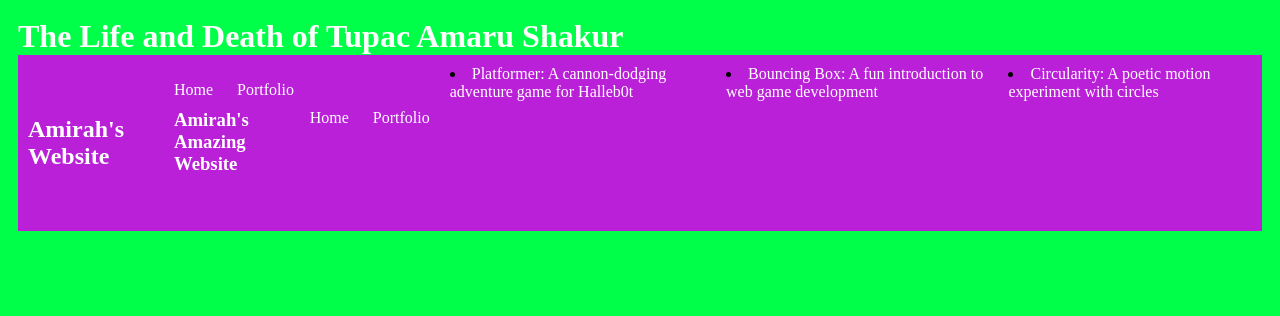
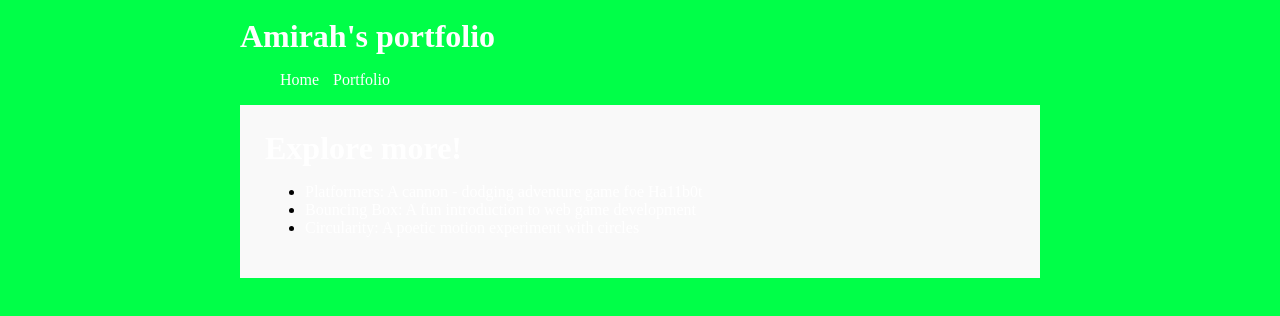
Before and after one commit to AmirahHines09/AmirahHines09.github.io, a plain HTML site: page portfolio.html in a window 1280 px wide. Drawn offline with Linux system fonts and the light colour scheme.

Commit message:
add index.html and css files

```diff
--- a/portfolio.html
+++ b/portfolio.html
@@ -1,50 +1,38 @@
 <!DOCTYPE html>
 <html>
      <head>
-          <h1>The Life and Death of Tupac Amaru Shakur</h1>
+        <title> Amirahs portfolio </title>
+        <link rel="stylesheet" href="style.css">
+        <style>
+        </style>
     </head>
 
     <body>
-       <div id="all contents">
-       </div>
-     </body>
- </html>
- <div id="all-contents"></div>
+        <div id="all-contents"
             <nav>
-        <h1> Amirah's Website</h1>
-        <ul id="nav-ul">
-            <li class="nav-li">
-              <a href="index.html">Home</a>
+              <h1> Amirah's portfolio</h1>
+              <ul id="nav-ul"
+                  <li class="nav-ul">
+                  <a class="nav-a" href="index.html">Home</a>
                   </li>
                   <li class="nav-li">
-              <a href="portfolio.html">Portfolio</a>
-            </li>
-            <nav>
-              <h1>Amirah's Amazing Website</h1>
-              <ul id="nav-ul">
-                <li class="nav-li">
-                  <a href="index.html">Home</a>
-                </li>
-                <li class="nav-li">
-                  <a href="portfolio.html">Portfolio</a>
+                      <a class="nav-a" href="portfolio.html"> Portfolio</a>
                   </li>
                   </ul>
+
               </nav>
-            <nav>
+<main>
+    <div class="content">
+        <h1>Explore more!</h1>
+        <ul id-"portfolio">
+            <li><a href="projects/platformer/">Platformers: A cannon - dodging adventure game foe Ha11b0t</a> </li>
+            <li><a href="projects/bouncing-box/"> Bouncing Box: A fun introduction to web game development</a></li>
+            <li><a href="projects/circularity/"> Circularity: A poetic motion experiment with circles</a></li>
 
         </ul>
     </div>
 </main>
-              <li>
-                <a href="projects/platformer/">Platformer: A cannon-dodging adventure game for Halleb0t</a>
-              </li>
-              <li>
-                <a href="projects/bouncing-box/">Bouncing Box: A fun introduction to web game development</a>
-              </li>
-              <li>
-                <a href="projects/circularity/">Circularity: A poetic motion experiment with circles</a>
-              </li>
-              <head>
-                <title>Amirah's Website</title>
-                <link rel="stylesheet" href="style.css" />
-              </head>
+
+</div>
+</body>
+</html>
--- a/style.css
+++ b/style.css
@@ -1,9 +1,4 @@
-body {
-  background: rgb(0, 255, 72);
-  color: rgb(0, 0, 0);
-  padding: 10px;
-  font-family:'Times New Roman', Times, serif;
-}
+
 #all-contents {
 max-width: 800px;
   margin: auto;
@@ -36,9 +31,18 @@
 }
 
 /* main container area beneath menu */
+
+body {
+  background: rgb(0, 255, 72);
+  color: rgb(0, 0, 0);
+  padding: 10px;
+  font-family:'Times New Roman', Times, serif;
+}
+
 main {
-  background: rgb(245, 238, 219);
+  background: rgb(249, 249, 249);
   display: flex;
+  padding: 10px;
 }
 .sidebar {
   margin-right: 25px;
```
Lines whose indentation alone changed are shown as unchanged.
